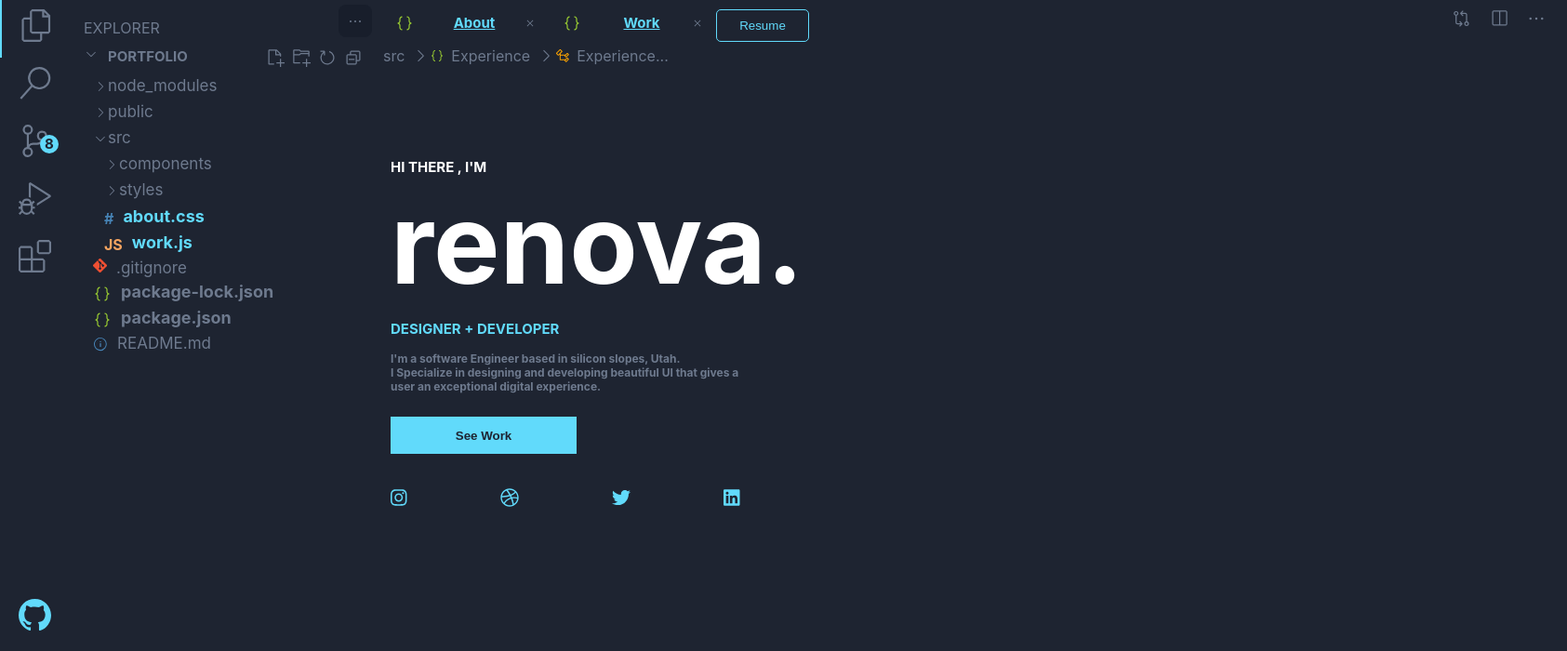
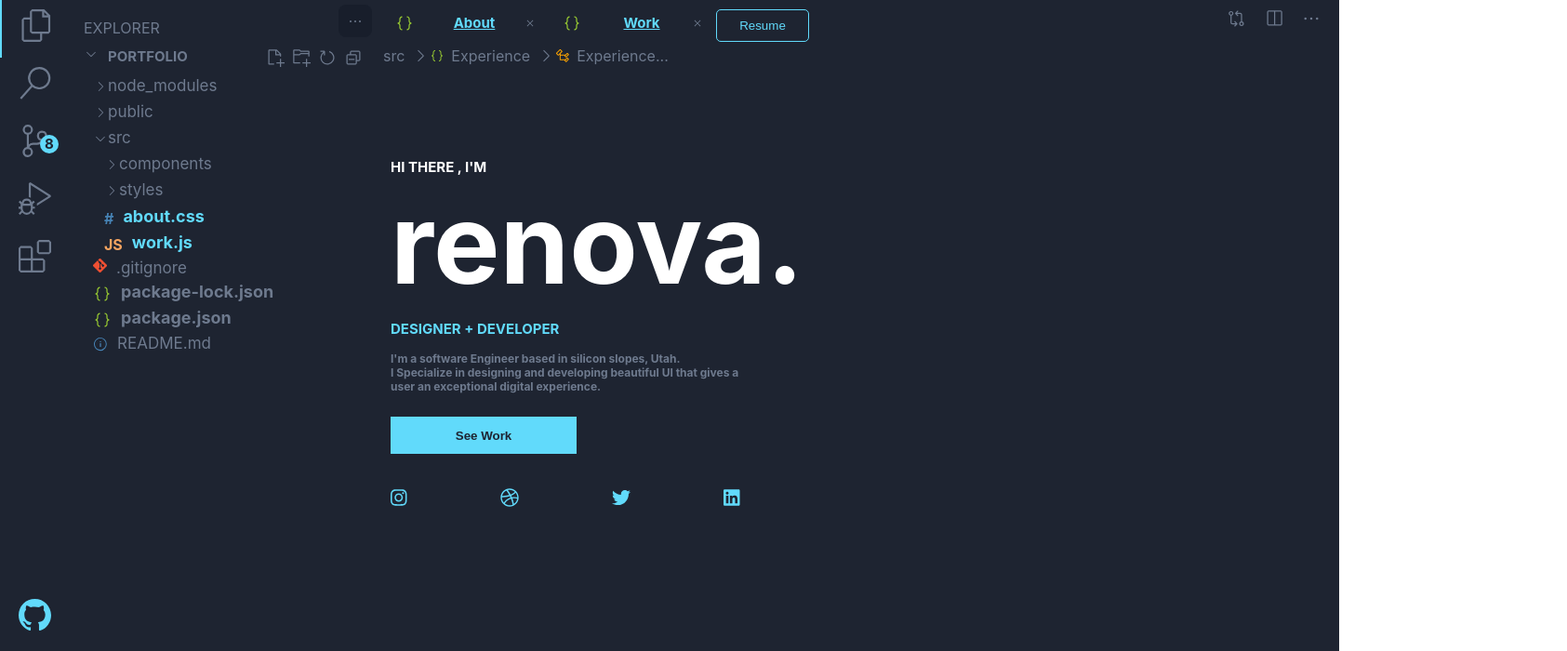
Before and after one commit to renovat503/portfolio, a React (Create React App) app: page / in a window 1280 px wide. Shown: the top 700 px of the page at 93% size, 1685 px wide, since content can reach past the window. Built offline with nearby package versions, Linux system fonts and the light colour scheme.

Commit message:
commit seven

```diff
--- a/src/App.css
+++ b/src/App.css
@@ -2,7 +2,8 @@
   text-align: center;
   position: relative;
   height: 100vh;
-  width: 100%;
+  max-width: 1035px;
+  background-color: #181e2b;
 }
 a {
   color: #61dafb;
```
